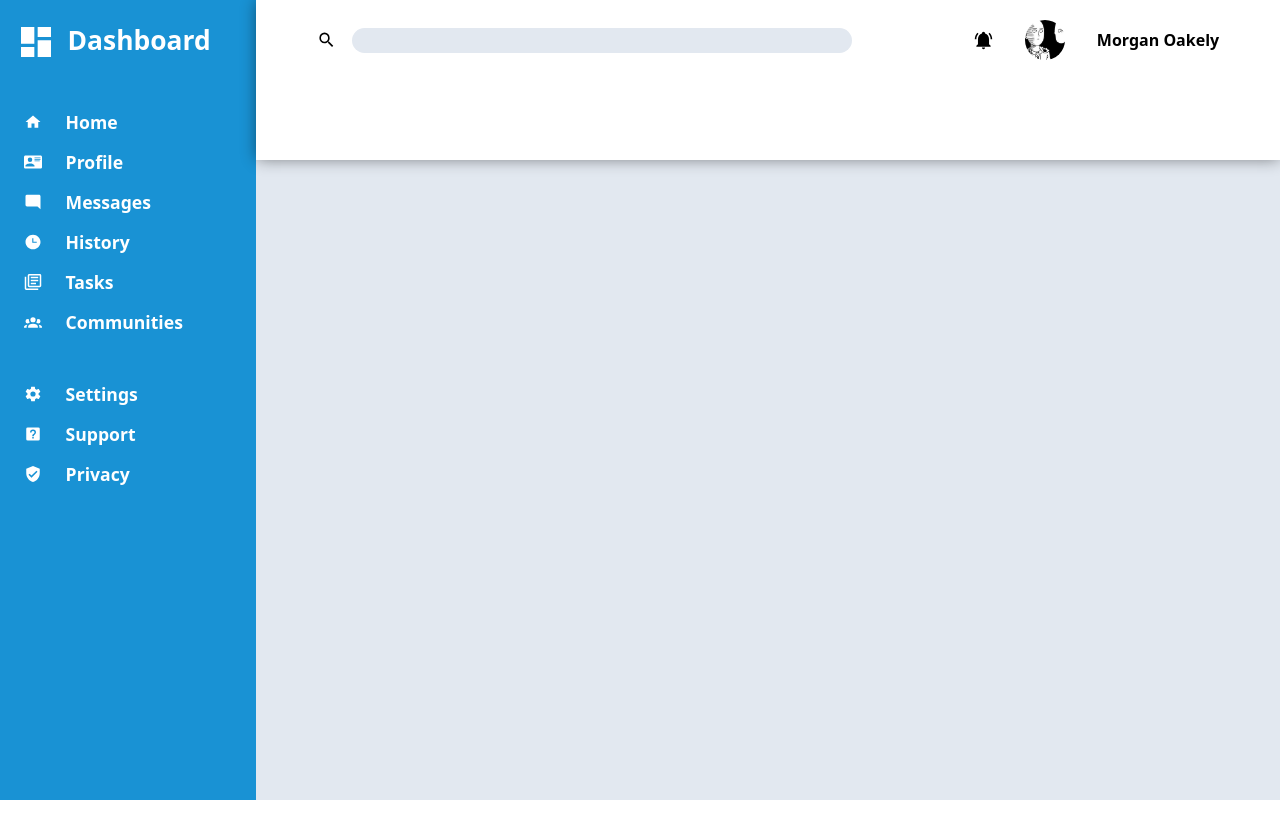
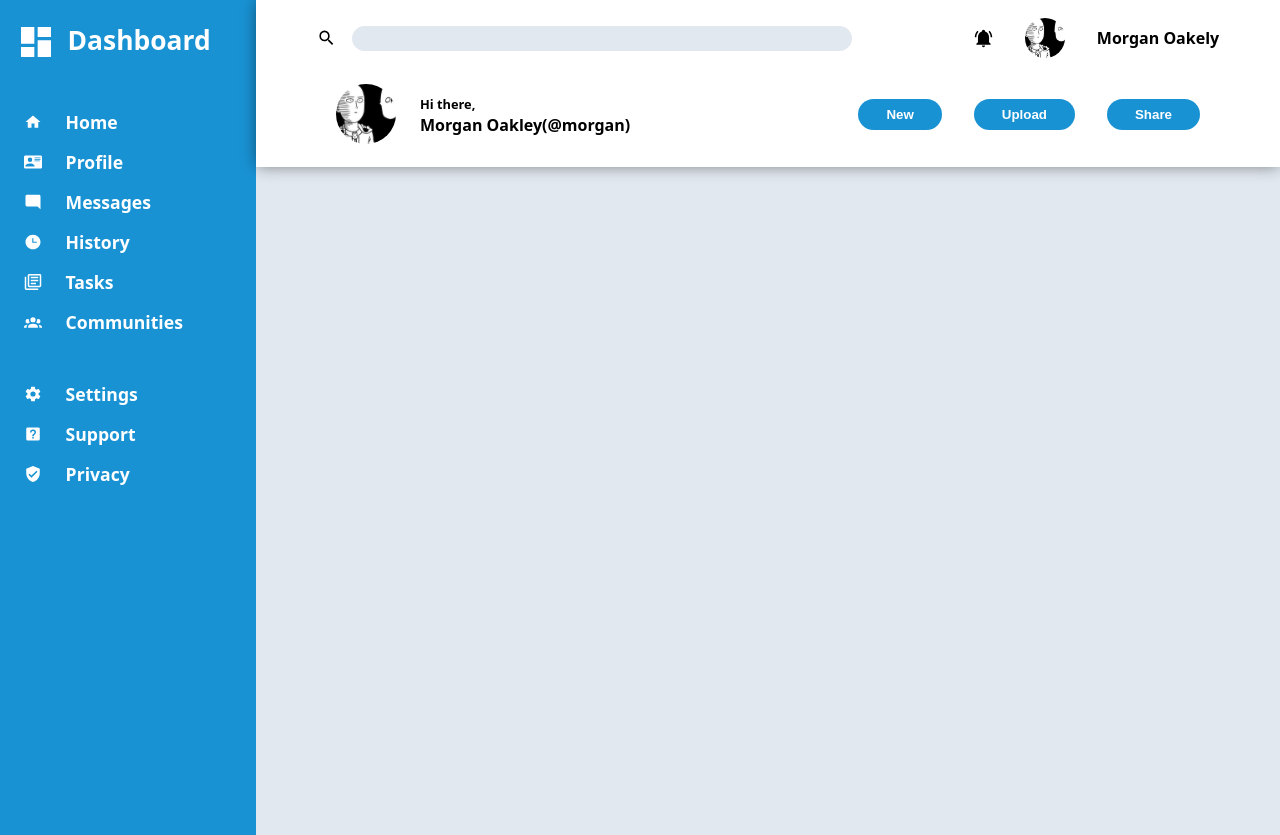
Before and after one commit to ZachTheMighty/admin-dashboard-assigment, a plain HTML site: page index.html in a window 1280 px wide. Before the commit the page ends 800 px from the top, so only its background shows below. Drawn offline with Linux system fonts and the light colour scheme.

Commit message:
Added second part of header

```diff
--- a/index.css
+++ b/index.css
@@ -88,15 +88,11 @@ header {
 
   display: grid;
   grid-template-rows: 1fr 1fr;
+  padding-bottom: 15px;
 }
 
 header img[src*="icons"] {
   width: 1.2rem;
-}
-
-header img[src*="images"] {
-  width: 40px;
-  border-radius: 50%;
 }
 
 .head-1 {
@@ -119,6 +115,11 @@ header img[src*="images"] {
   font-weight: 700;
 }
 
+.head-1 img[src*="images"] {
+  width: 40px;
+  border-radius: 50%;
+}
+
 input {
   width: 500px;
   padding: 5px;
@@ -126,3 +127,44 @@ input {
   border-radius: 20px;
   background-color: #e2e8f0;
 }
+
+.head-2 {
+  display: flex;
+  justify-content: space-between;
+  align-items: center;
+  padding: 0 5rem;
+}
+
+.head-2 img {
+  width: 60px;
+  height: 60px;
+  border-radius: 50%;
+}
+
+.head-2 p {
+  font-weight: 700;
+}
+
+.head-2 p span {
+  font-size: 0.8em;
+}
+
+.head-2 > div:nth-child(1) {
+  display: flex;
+  align-items: center;
+  gap: 24px;
+}
+
+.head-2 > div:nth-child(2) {
+  display: flex;
+  gap: 32px;
+}
+
+button {
+  background-color: #1992d4;
+  color: white;
+  padding: 8px 28px;
+  border: 0;
+  border-radius: 20px;
+  font-weight: 700;
+}
--- a/index.html
+++ b/index.html
@@ -53,7 +53,21 @@
             </div>
           </div>
 
-          <div></div>
+          <div class="head-2">
+            <div>
+              <img src="images/profile_pic.jpg" alt="profile picture" />
+              <p>
+                <span>Hi there,</span><br />
+                Morgan Oakley(@morgan)
+              </p>
+            </div>
+
+            <div>
+              <button>New</button>
+              <button>Upload</button>
+              <button>Share</button>
+            </div>
+          </div>
         </header>
 
         <main></main>
```
